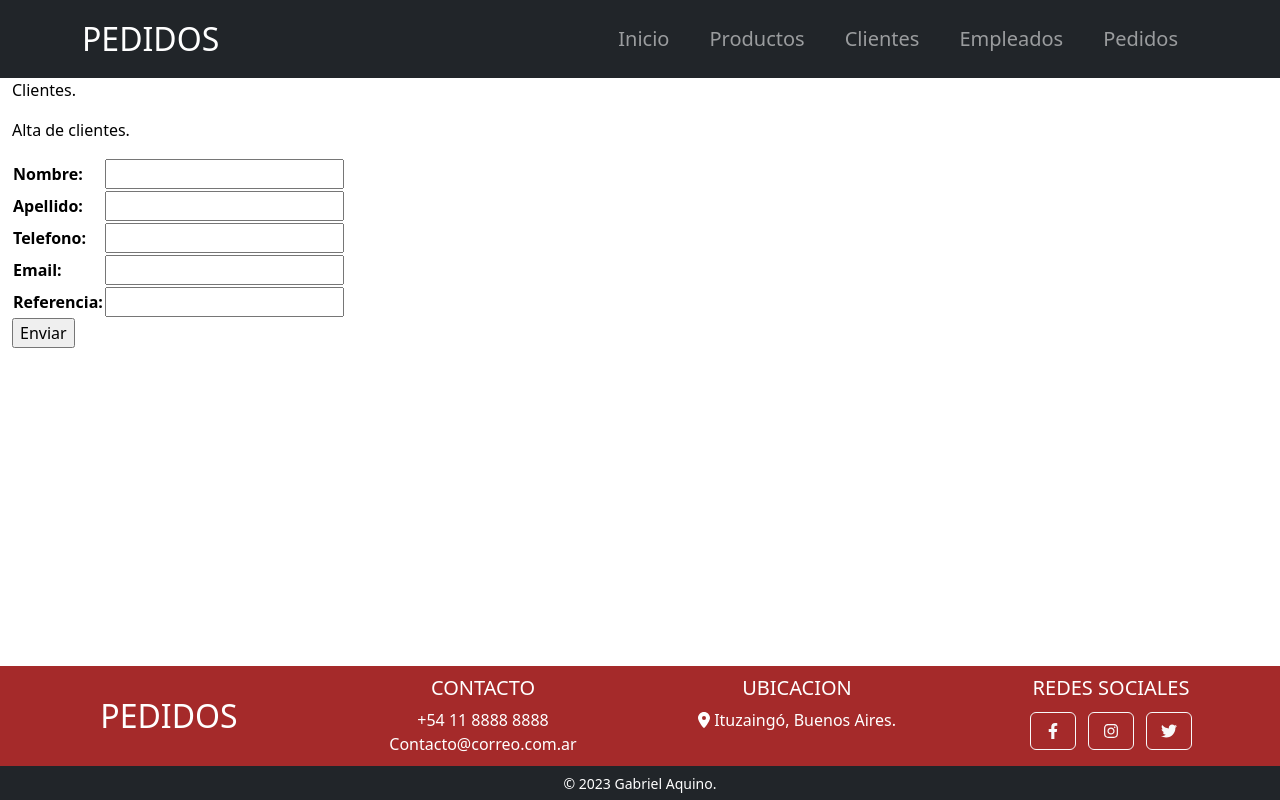
After one commit to gabaq/Tercera-pre-entrega-Aquino, a Django app: page /apppedidos/setClientes/ in a window 1280 px wide. The commit adds this page. Run offline with Django 4.2, Linux system fonts and the light colour scheme; some libraries are stand-ins or nearby versions.

Commit message:
Add set and get clients

```diff
--- /dev/null
+++ b/Pedidos/forms.py
@@ -0,0 +1,8 @@
+from django import forms
+
+class form_setClientes(forms.Form):
+    nombre= forms.CharField(max_length=30)
+    apellido= forms.CharField(max_length=30)
+    telefono= forms.CharField(max_length=15)
+    email= forms.EmailField()
+    referencia= forms.CharField(max_length=30)
--- a/Pedidos/templates/Pedidos/clientes.html
+++ b/Pedidos/templates/Pedidos/clientes.html
@@ -1,13 +1,17 @@
 {% extends "Pedidos/index.html" %}
 {% load static %}
 {% block contenidoQueCambia %}
-<section class="py-5">
-    <div class="container px-4 px-lg-5 mt-5">
-        <div class="row gx-4 gx-lg-5 row-cols-2 row-cols-md-3 row-cols-xl-4 justify-content-center">
+<div>
 
-            <p>Clientes.</p>
+    <p>Clientes.</p>
+    <div class="form">
+        {% block setClientes %}
+        {% endblock %}
+    </div>
+    <div class="form">
+        {% block getClientes %}
+        {% endblock %}
+    </div>
 
-        </div>
-    </div>
-</section>
+</div>
 {% endblock %}
--- /dev/null
+++ b/Pedidos/templates/Pedidos/setClientes.html
@@ -0,0 +1,32 @@
+{% extends "Pedidos/clientes.html" %}
+{% load static %}
+
+{% block setClientes %}
+<div>
+    <p>Alta de clientes.</p>
+
+    <form action="/apppedidos/setClientes/" method="post"> {% csrf_token %}
+    <!--
+        <input placeholder="Nombre" type = "text" name="nombre" required>
+        <input placeholder="Apellido" type = "text" name="apellido" required>
+        <input placeholder="Telefono" type = "text" name="telefono" required>
+        <input placeholder="Email" type = "email" name="email" required>
+        <input placeholder="Referencia" type = "text" name="referencia" required>
+        -->
+        <table>
+            {{ miFormulario.as_table }}
+        </table>
+        <input type = "submit" value="Enviar">
+    </form>
+
+
+
+
+    <!--
+    <p>
+        {{ miFormulario.as_p }}
+    </p>
+    -->
+
+</div>
+{% endblock %}
--- a/Pedidos/urls.py
+++ b/Pedidos/urls.py
@@ -1,5 +1,10 @@
 from django.urls import path
-from Pedidos.views import inicio,cliente,empleado,pedido, producto
+from Pedidos.views import *
+#inicio,cliente,empleado,pedido, producto, setClientes,getClientes, buscarClientes
+#from Pedidos import views
+# views.inicio,
+# views.cliente,
+# etc
 
 urlpatterns = [
     path('inicio/', inicio, name='Inicio'),
@@ -7,4 +12,8 @@ urlpatterns = [
     path('empleados/', empleado, name='Empleados'),
     path('pedidos/', pedido, name='Pedidos'),
     path('productos/', producto, name='Productos'),
+
+    path('setClientes/', setClientes, name='setClientes'),
+    path('getClientes/', getClientes, name='getClientes'),
+    path('buscarClientes/', buscarClientes, name='buscarClientes'),
 ]
--- a/Pedidos/views.py
+++ b/Pedidos/views.py
@@ -1,20 +1,70 @@
 from django.shortcuts import render
 from django.http import HttpResponse
 from django.template import loader
+from Pedidos.models import Cliente
+from Pedidos.forms import form_setClientes
 
 # Create your views here.
 
 def inicio(request):
     return render(request,'Pedidos/inicio.html')
 
+
 def cliente(request):
     return render(request,'Pedidos/clientes.html')
+
 
 def empleado(request):
     return render(request,'Pedidos/empleados.html')
 
+
 def pedido(request):
     return render(request,'Pedidos/pedidos.html')
 
+
 def producto(request):
     return render(request,'Pedidos/productos.html')
+
+
+def setClientes_old(request):
+    if request.method == 'POST':
+        cliente = Cliente  (nombre=request.POST["nombre"]
+                            ,apellido=request.POST["apellido"]
+                            ,telefono=request.POST["telefono"]
+                            ,email=request.POST["email"]
+                            ,referencia=request.POST["referencia"])
+        cliente.save()
+        return render(request,'Pedidos/inicio.html')
+    return render(request, "Pedidos/setClientes.html")
+
+
+def setClientes(request):
+    if request.method == 'POST':
+        miFormulario = form_setClientes(request.POST)
+        print(miFormulario)
+        if miFormulario.is_valid:
+            data = miFormulario.cleaned_data
+            cliente = Cliente  (nombre=data["nombre"]
+                                ,apellido=data["apellido"]
+                                ,telefono=data["telefono"]
+                                ,email=data["email"]
+                                ,referencia=data["referencia"])
+            cliente.save()
+            return render(request,'Pedidos/inicio.html')
+    else:
+        miFormulario = form_setClientes()
+        return render(request, "Pedidos/setClientes.html", {"miFormulario":miFormulario})
+
+
+def getClientes(request):
+    return render(request,'Pedidos/getClientes.html')
+
+
+def buscarClientes(request):
+    if request.GET["nombre"]:
+        nombre = request.GET["nombre"]
+        clientes = Cliente.objects.filter(nombre = nombre)
+        return render(request, 'Pedidos/getClientes.html', {"clientes":clientes})
+    else:
+        respuesta = "No se enviaron datos"
+    return HttpResponse(respuesta)
```
Also changed, not shown: Pedidos/templates/Pedidos/getClientes.html (added, +23 -0 lines), db.sqlite3.
